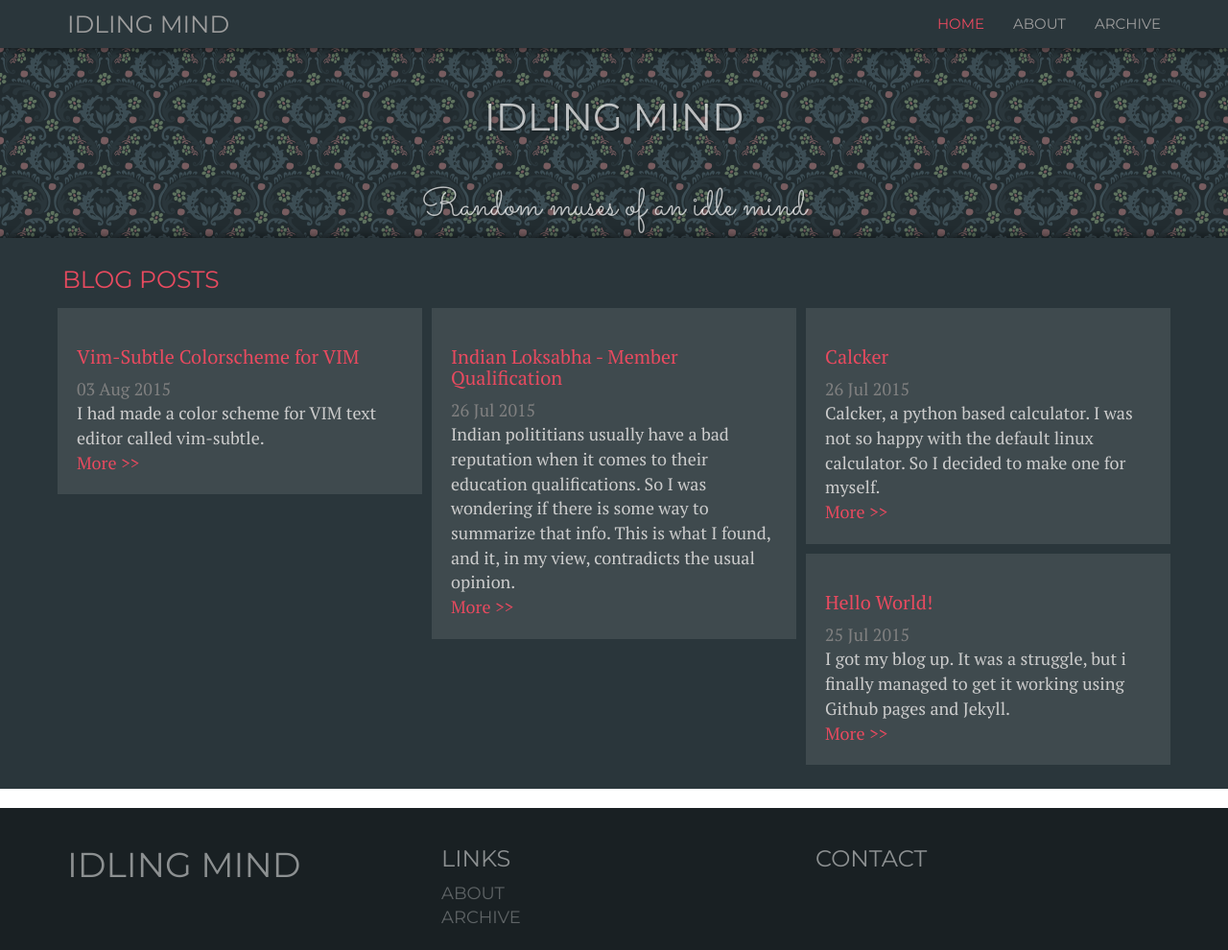
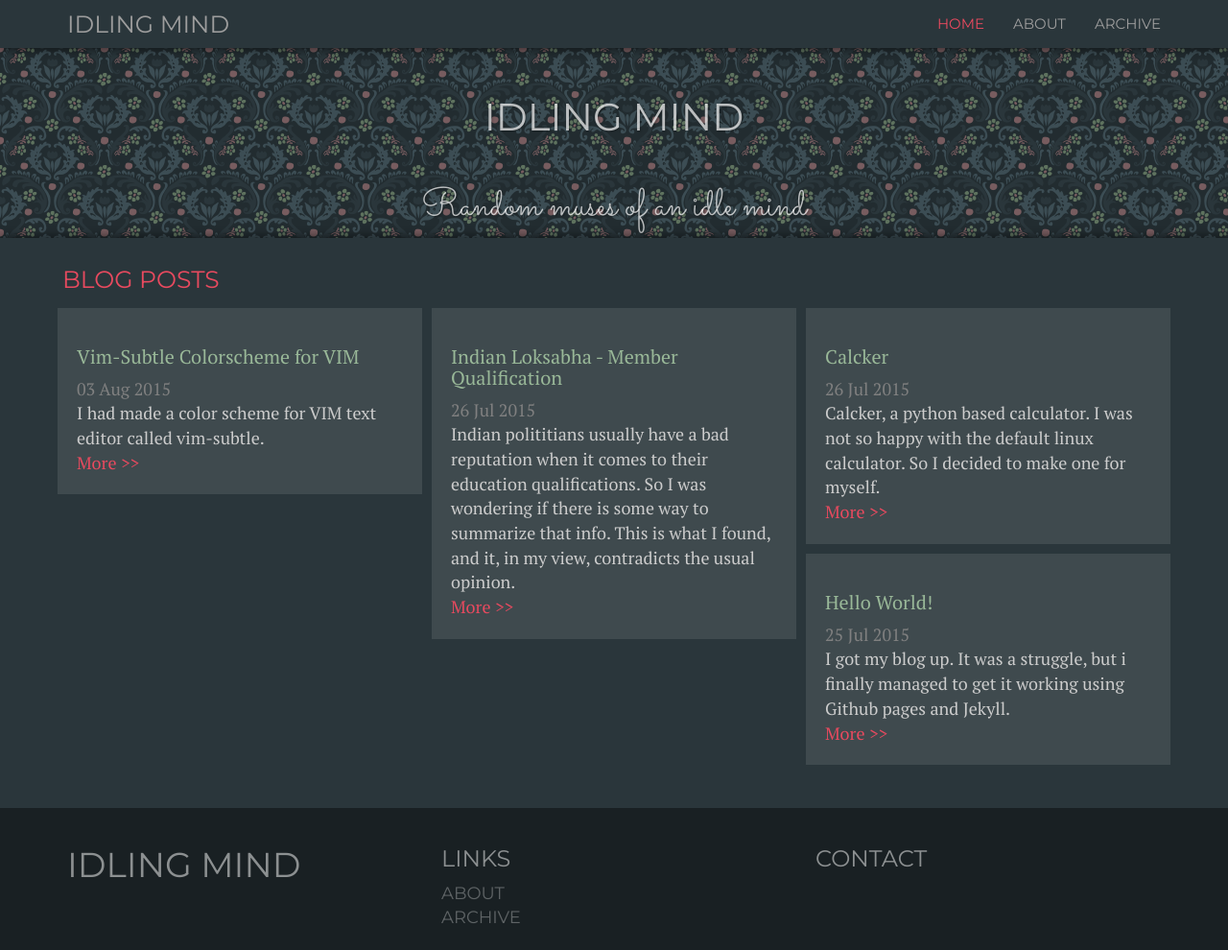
Before and after one commit to idling-mind/idling-mind.github.io, a Jekyll site: the page built from index.html, in a window 1280 px wide and 990 px high. Shown: the whole window at 96% size. Built offline with Jekyll 4.4.1, drawn with Linux system fonts in a browser that asks for light colours; nearby versions of some CDN libraries; the list of posts is cut into pages by our own code.

Commit message:
edited post layout in index

```diff
--- a/index.html
+++ b/index.html
@@ -25,7 +25,7 @@ title: Home
           <div class="row">
           {% for post in paginator.posts %}
             <div class="post col-md-4">
-              <h2><a class="post-more" href={{ post.url }}>{{ post.title }}</a></h2>
+              <h2>{{ post.title }}</h2>
               <span class="post-date">{{ post.date | date_to_string }}</span>
               {{ post.excerpt }}
               <a class="post-more" href={{ post.url }}>More >></a>
--- a/public/css/theme.css
+++ b/public/css/theme.css
@@ -138,7 +138,6 @@ a {
   font-family: 'Montserrat', sans-serif;
   background-color: #192023;
   color:rgba(255,255,255,0.5);
-  margin-top:20px;
   padding:20px 0;
   text-transform:uppercase;
 }
```
